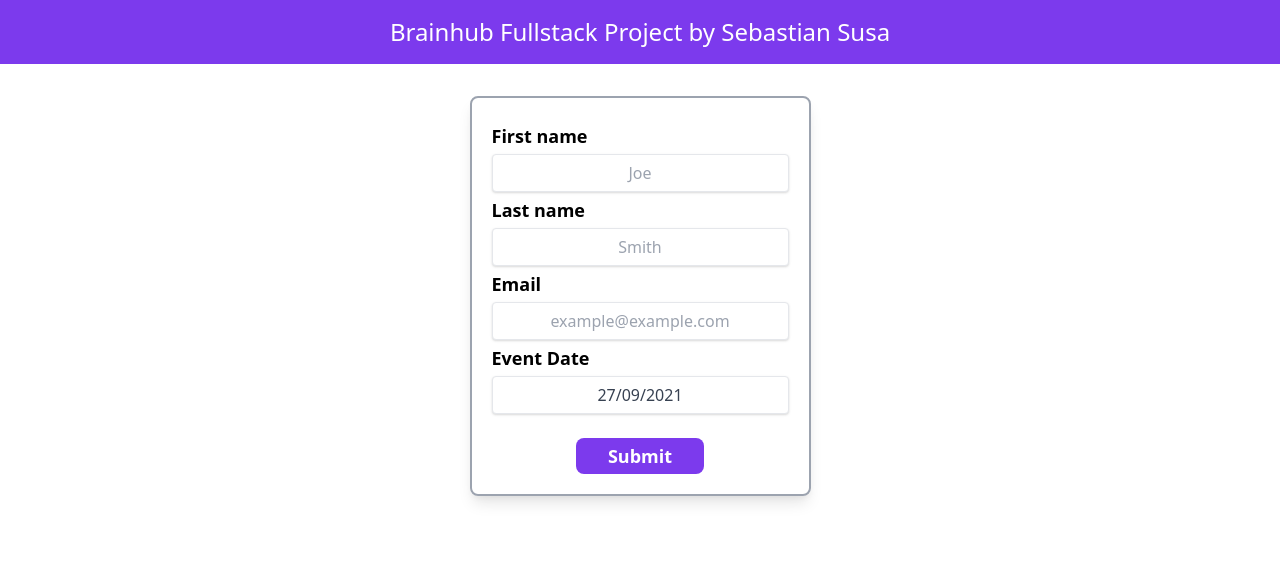
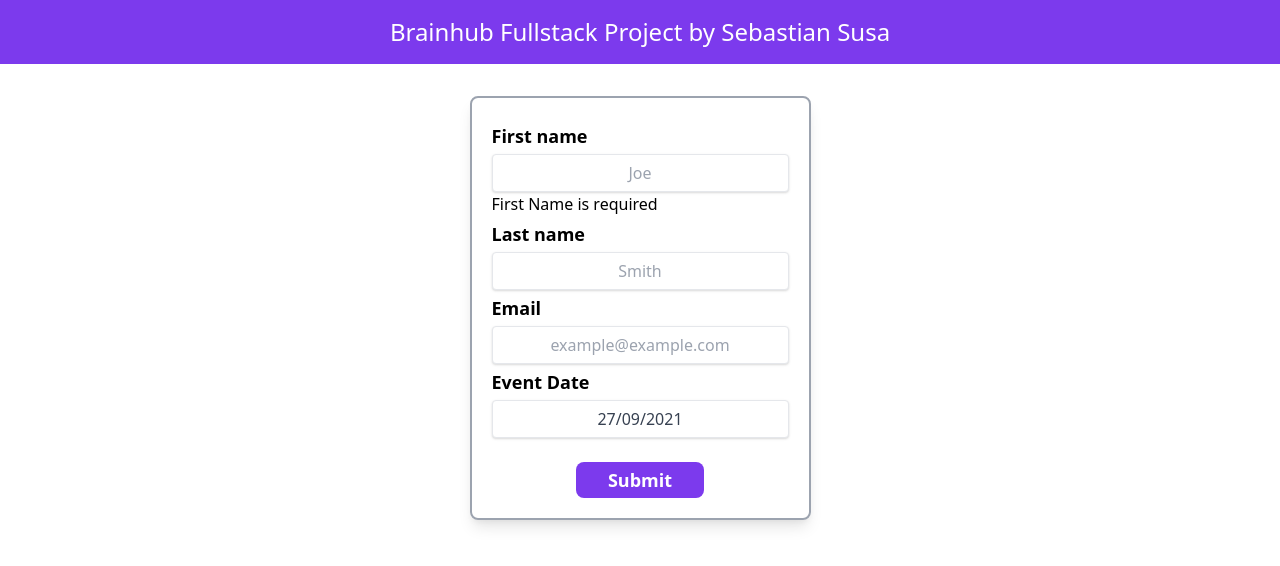
Before and after one commit to susu120/brainhub-fullstack-project, a React (Create React App) app in the folder client/: page / in a window 1280 px wide. Shown: the top 566 px of the page. Built offline with nearby package versions, Linux system fonts and the light colour scheme.

Commit message:
added basic frontend validation

```diff
--- a/client/src/components/Form.jsx
+++ b/client/src/components/Form.jsx
@@ -22,6 +22,7 @@ export default function Form() {
           className="text-center shadow appearance-none border rounded w-full py-2 px-8 text-gray-700 leading-tight focus:outline-none focus:shadow-outline"
           onChange={(e) => setFirstName(e.target.value)}
         />
+        {firstName.length < 1 ? <p>First Name is required</p> : null}
         <label htmlFor="lName" className="text-lg my-1 font-bold">
           Last name
         </label>
```
